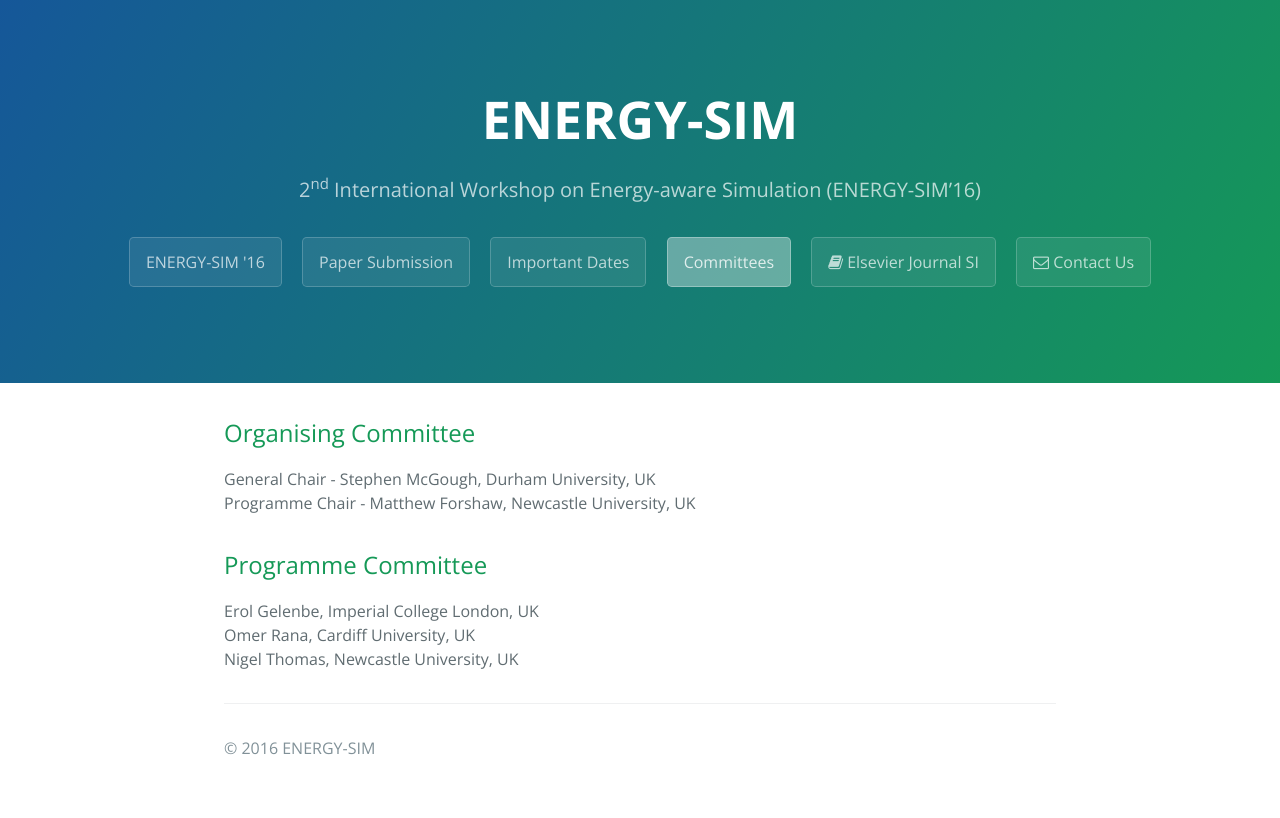
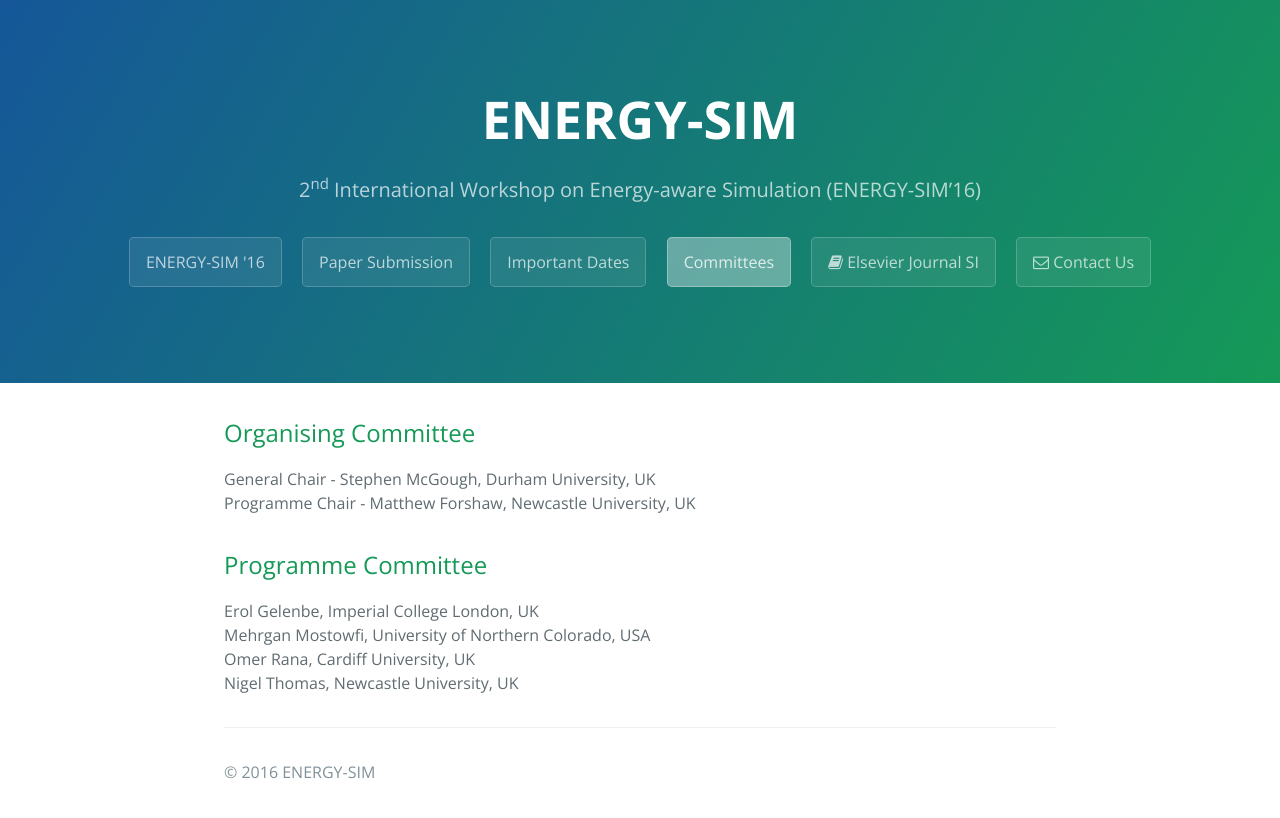
Before and after one commit to ENERGY-SIM/energy-sim.github.io, a Jekyll site: the page built from committees.md, in a window 1280 px wide. Shown: the top 818 px of the page. Built offline with Jekyll 4.4.1, drawn with Linux system fonts in a browser that asks for light colours; nearby versions of some CDN libraries; library files that are not in the unit come from our copies.

Commit message:
Update committees.md

```diff
--- a/committees.md
+++ b/committees.md
@@ -11,5 +11,6 @@ Programme Chair - Matthew Forshaw, Newcastle University, UK
 
 ## Programme Committee
 Erol Gelenbe, Imperial College London, UK<br/>
+Mehrgan Mostowfi, University of Northern Colorado, USA<br/>
 Omer Rana, Cardiff University, UK<br/>
 Nigel Thomas, Newcastle University, UK
```
